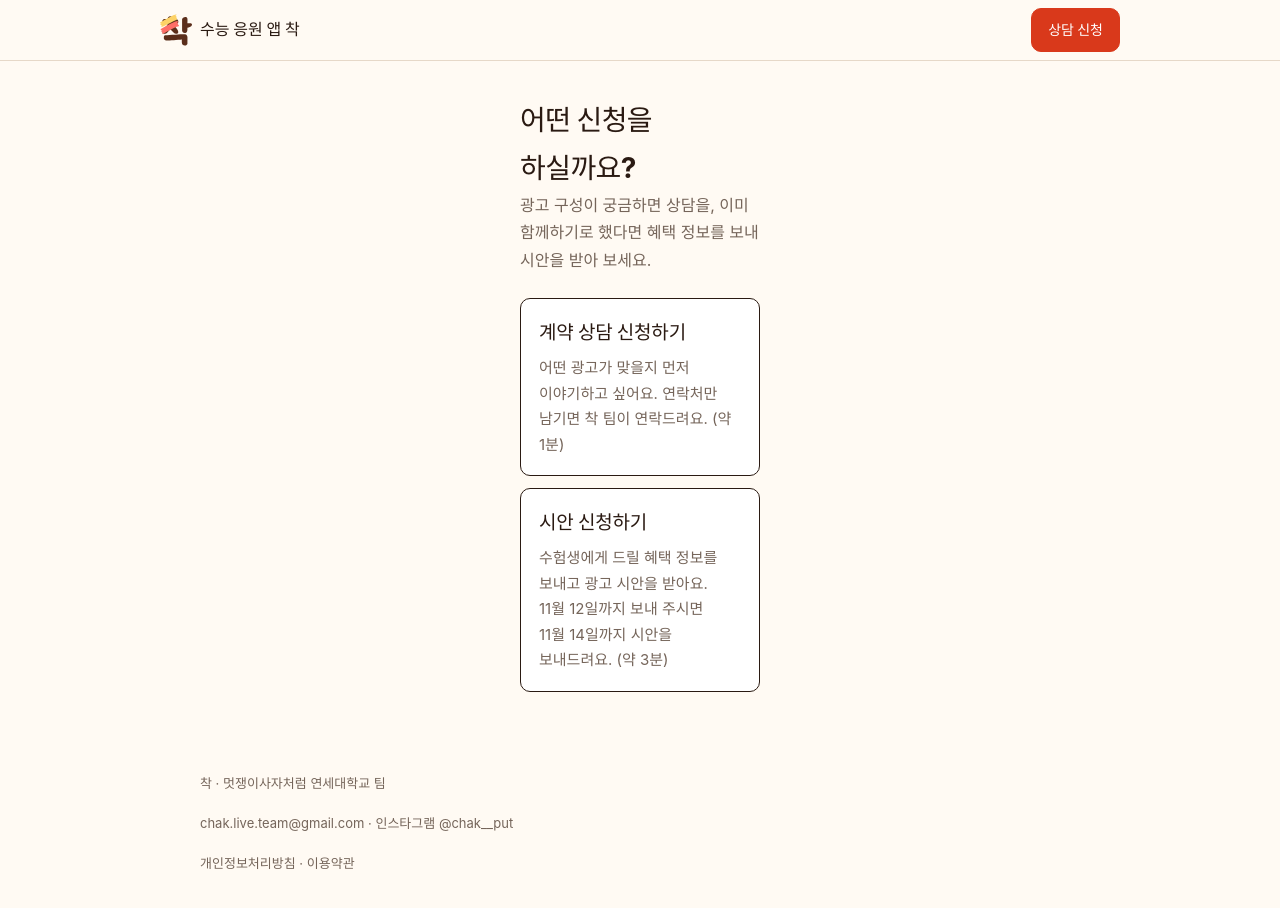
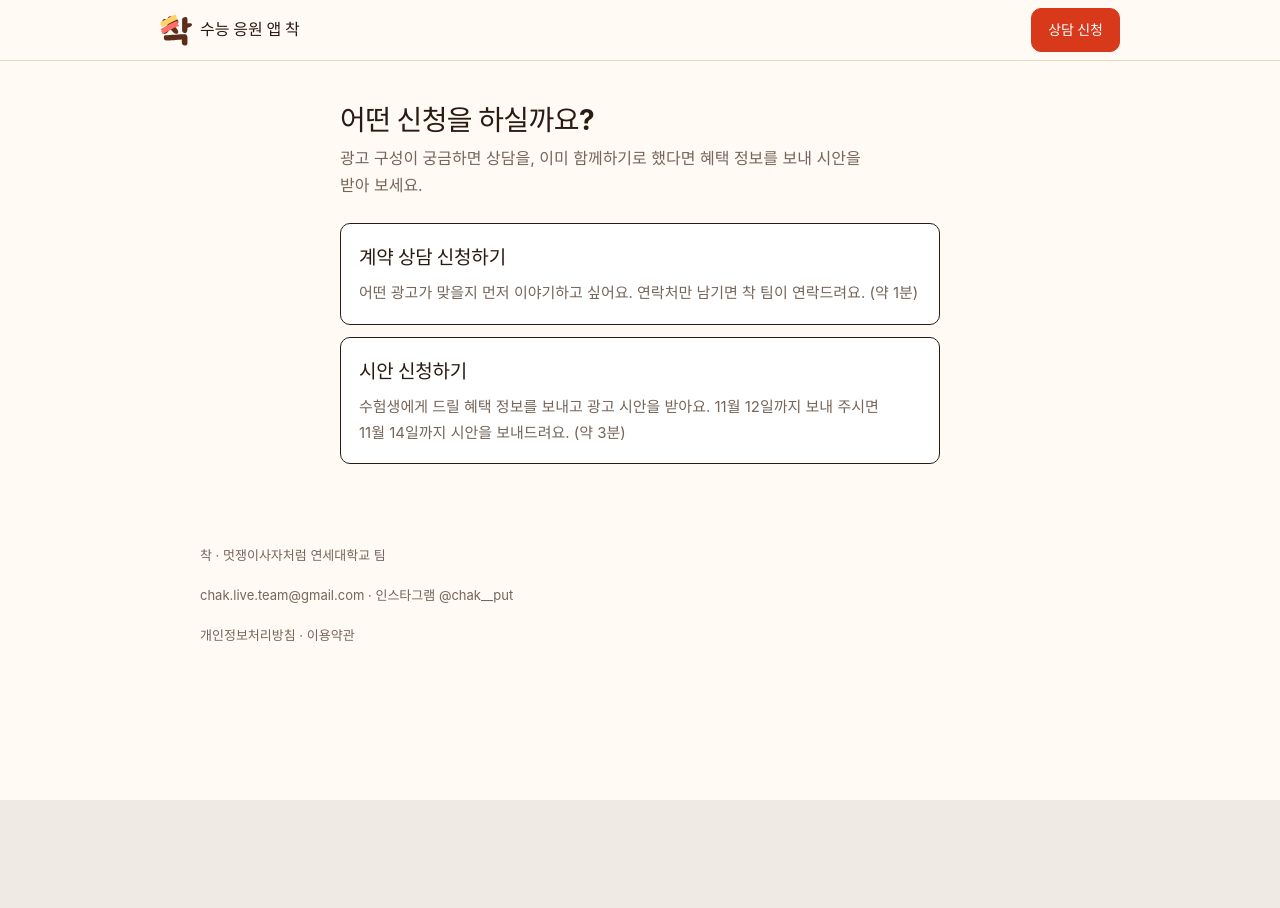
Before and after one commit to Likelion-Yonsei-14th/14-DEMODAY-FRONTEND-CHAK, a React (Vite) app: page /promotion/apply in a window 1280 px wide. After the commit the page ends 800 px from the top, so only its background shows below. Built offline with nearby package versions, Linux system fonts and the light colour scheme; no server answers; a web font is replaced by a local one.

Commit message:
fix: 넓은 화면에서 신청 폼이 좁아지는 문제

```diff
--- a/src/features/promotion/promotion.css
+++ b/src/features/promotion/promotion.css
@@ -131,7 +131,7 @@
 .promo-footer { display: grid; gap: 4px; padding: 24px max(20px, calc((100vw - 880px) / 2)) 36px; color: var(--promo-muted); font-size: 13px; }
 
 /* 상담 신청 폼 */
-.promo-form-page { max-width: 640px; margin: 0 auto; padding-top: 36px; padding-bottom: 56px; }
+.promo-form-page { max-width: 640px; margin: 0 auto; padding: 36px 20px 56px; }
 .promo-form-page h1 { font-size: 28px; letter-spacing: -0.02em; }
 .promo-form-page__lead { margin-top: 8px; color: var(--promo-muted); }
 .promo-form { display: grid; gap: 16px; margin-top: 24px; }
```
